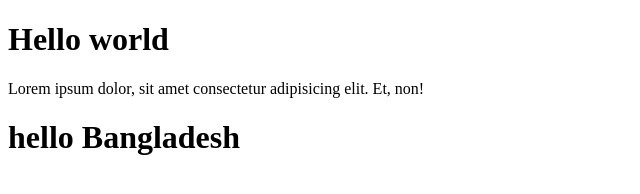
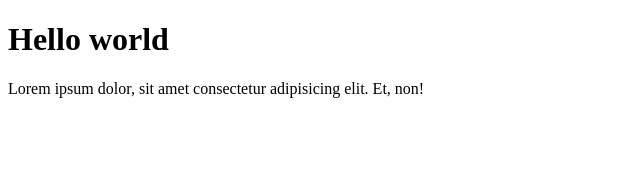
Before and after one commit to saifullah-andirpar/first-repo, a plain HTML site: page index.html in a window 1280 px wide. Shown: the whole page, without its empty margins (0-640 px from the left). Drawn offline with Linux system fonts and the light colour scheme.

Commit message:
Update index.html

```diff
--- a/index.html
+++ b/index.html
@@ -8,9 +8,6 @@
 <body>
     <h1>Hello world</h1>
     <p>Lorem ipsum dolor, sit amet consectetur adipisicing elit. Et, non!</p>
-    <h1>
-        <div id="one">hello Bangladesh</div>
-    </h1>
 
 
 </body>
```
